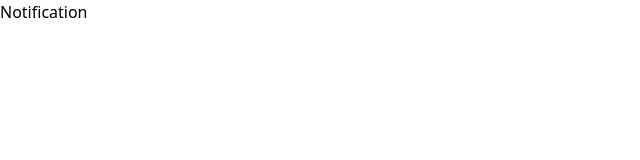
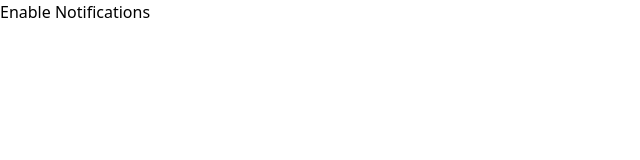
Before and after one commit to AboodTalat/next-js, a Next.js app: page / in a window 1280 px wide. Shown: the top 160 px of the page, without its empty margins (0-640 px from the left). Built offline with nearby package versions, Linux system fonts and the light colour scheme; what web-push would draw is missing.

Commit message:
new trigger

```diff
--- a/src/app/page.js
+++ b/src/app/page.js
@@ -10,6 +10,28 @@ export default function Home() {
     const rawData = window.atob(base64);
     return new Uint8Array([...rawData].map((char) => char.charCodeAt(0)));
   };
+
+
+  const requestNotificationPermission = async () => {
+    const permission = await Notification.requestPermission();
+    if (permission === "granted") {
+      // Proceed with subscription
+      alert("Notification permission granted!");
+      // Your subscription code goes here
+    } else {
+      alert("Notification permission denied.");
+    }
+  };
+
+  // Inside your component
+  return (
+    <button onClick={requestNotificationPermission}>
+      Enable Notifications
+    </button>
+  );
+
+
+
 
   useEffect(() => {
     if ("serviceWorker" in navigator) {
```
